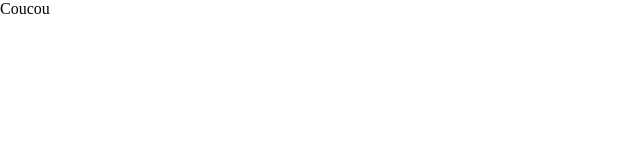
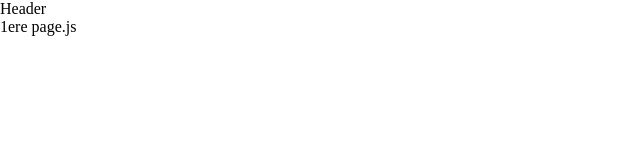
Before and after one commit to AurelienChetot/projet-p-admin, a Next.js app: page / in a window 1280 px wide. Shown: the top 160 px of the page, without its empty margins (0-640 px from the left). Built offline with nearby package versions, Linux system fonts and the light colour scheme.

Commit message:
init header

```diff
--- /dev/null
+++ b/src/app/components/header.js
@@ -0,0 +1,7 @@
+export default function Header() {
+  return (
+    <header>
+      <p>Header</p>
+    </header>
+  );
+}
--- a/src/app/layout.js
+++ b/src/app/layout.js
@@ -1,4 +1,5 @@
 import localFont from "next/font/local";
+import Header from "@/app/components/header";
 import "../app/styles/global.scss";
 
 const geistSans = localFont({
@@ -16,7 +17,7 @@ export const metadata = {
   title: "Patricia Deias",
   description:
     "Patricia Deias, psychopraticienne, vous aide à surmonter vos difficultés émotionnelles et à retrouver l'équilibre personnel ou professionnel grâce à des séances personnalisées.",
-  icones: {
+  icons: {
     icon: "/favicon.ico",
   },
 };
@@ -25,6 +26,7 @@ export default function RootLayout({ children }) {
   return (
     <html lang="fr">
       <body className={`${geistSans.variable} ${geistMono.variable}`}>
+        <Header />
         {children}
       </body>
     </html>
--- a/src/app/page.js
+++ b/src/app/page.js
@@ -1,9 +1,7 @@
-import Image from "next/image";
-
 export default function Home() {
   return (
     <div>
-      <p>Coucou</p>
+      <p>1ere page.js</p>
     </div>
   );
 }
```
